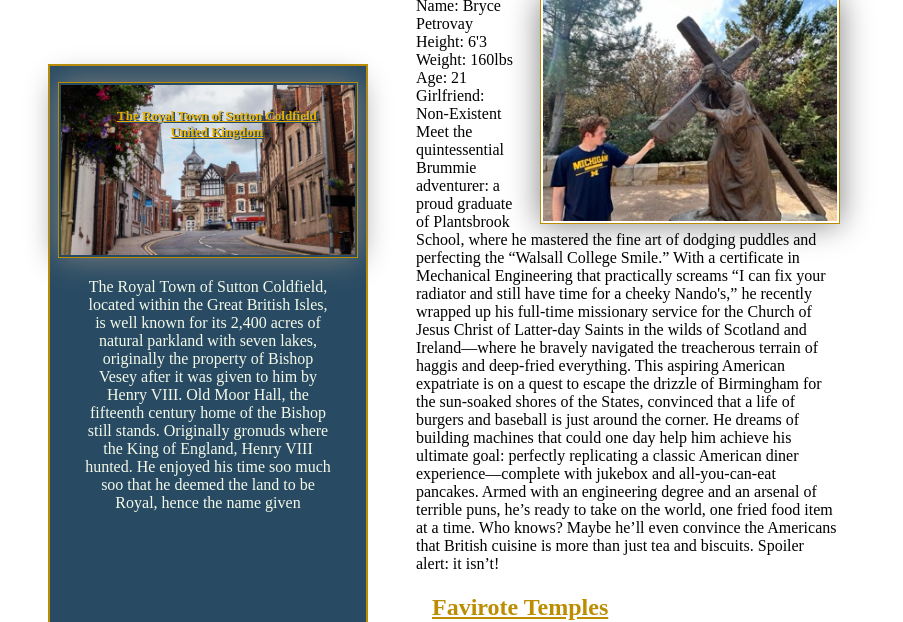
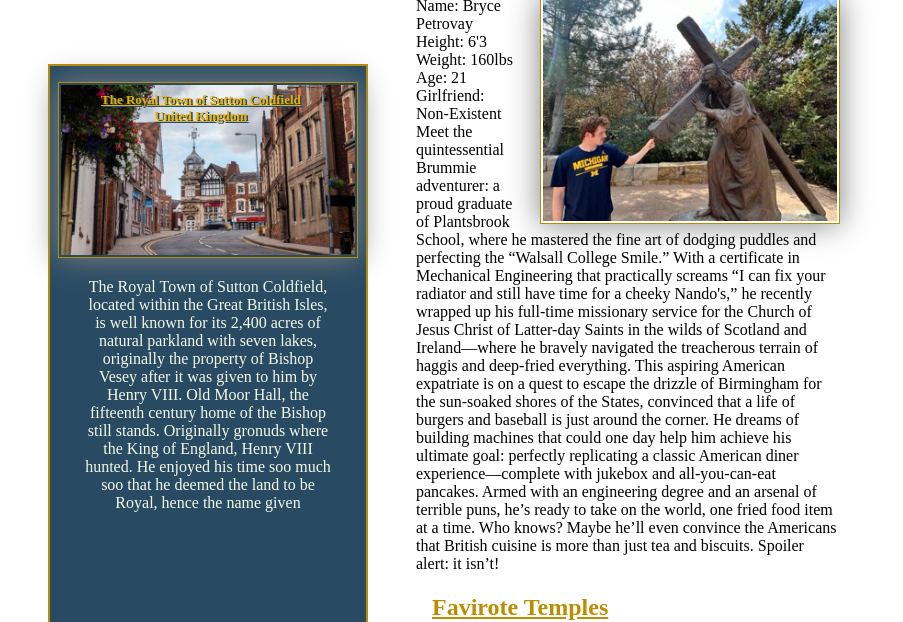
Before and after one commit to HiddenSheave/wdd130, a plain HTML site: page index.html in a window 1280 px wide. Shown: the part 182-804 px from the top of the page, without its empty margins (188-1091 px from the left). Drawn offline with Linux system fonts and the light colour scheme.

Commit message:
update homepage

```diff
--- a/index.html
+++ b/index.html
@@ -53,7 +53,7 @@
 
             </main>
             <aside class="box">
-                <h2>The Royal Town of Sutton Coldfield <br> United Kingdom</h2>
+                <h3>The Royal Town of Sutton Coldfield <br> United Kingdom</h3>
                 <img src="images/sutton.jpeg" alt="The Royal Town of Sutton Coldfield">
                 <p>The Royal Town of Sutton Coldfield, located within the Great British Isles, is well known for its 2,400 acres of natural parkland with seven lakes, originally the property of Bishop Vesey after it was given to him by Henry VIII. Old Moor Hall, the fifteenth century home of the Bishop still stands. Originally gronuds where the King of England, Henry VIII hunted. He enjoyed his time soo much soo that he deemed the land to be Royal, hence the name given</p>
             </aside>
--- a/styles/styles.css
+++ b/styles/styles.css
@@ -63,7 +63,7 @@ main img {
     height: auto;
     float: right;
 }
-aside  h2 {
+aside  h3 {
     position: absolute;
     margin-top: 10px;
     font-size: small;
@@ -105,7 +105,6 @@ footer {
 /*class selectors*/
 .box {
     margin: 1rem;
-    border: 2px solid rgba (0, 0, 0,.1);
     padding: 1rem;
     background-color: var(--background-color);
     border: solid 2px #bc8d00;
```
